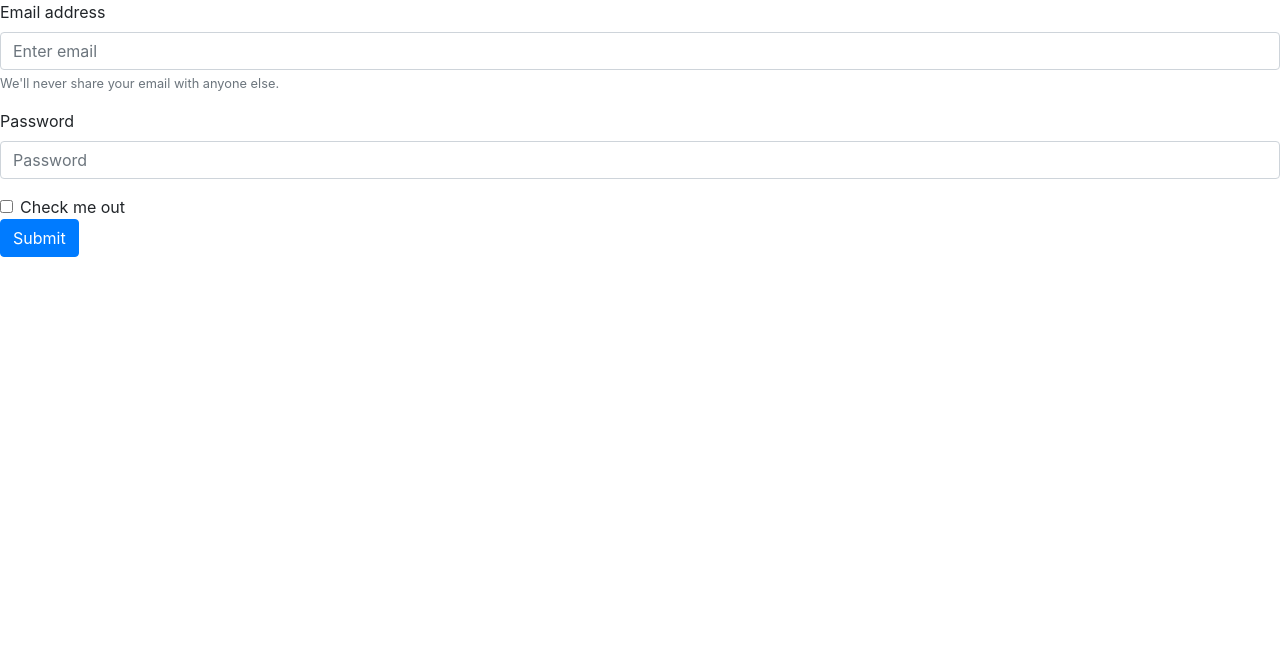
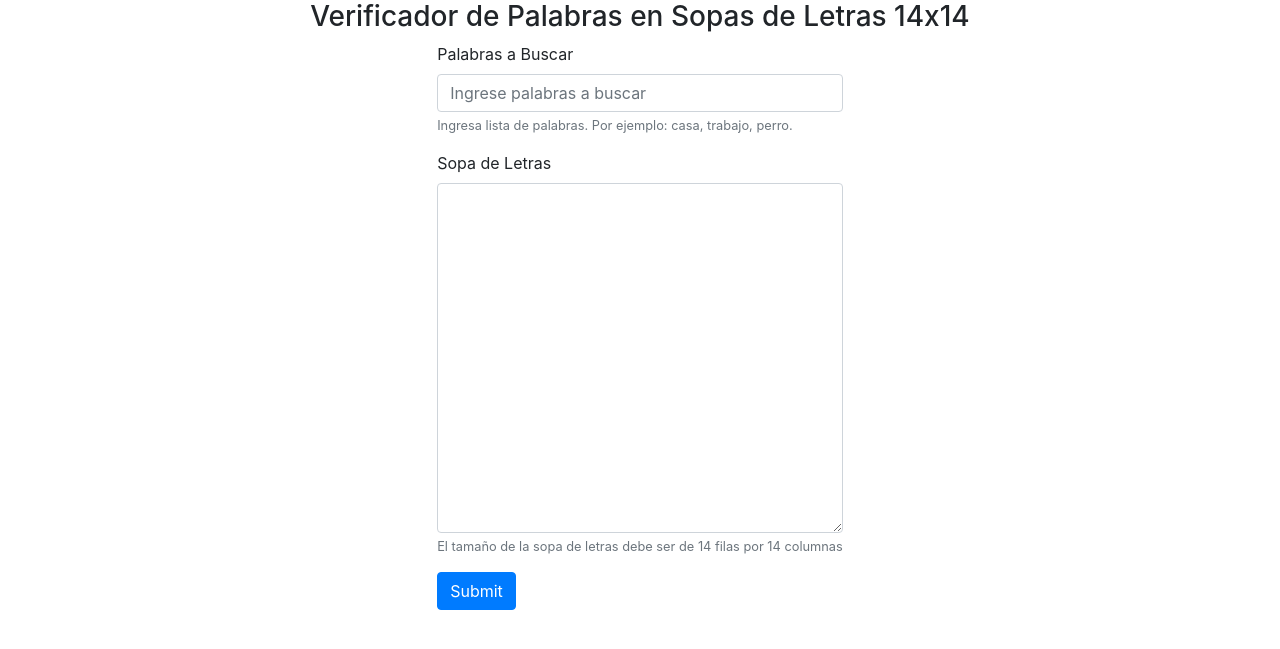
Before and after one commit to devjprivera/sopa-de-letras-cliente, a FastAPI app: page / in a window 1280 px wide. Shown: the top 649 px of the page. Run offline with FastAPI, Linux system fonts and the light colour scheme.

Commit message:
Added form for alphabet soup

```diff
--- a/backend/main.py
+++ b/backend/main.py
@@ -1,6 +1,7 @@
-from fastapi import FastAPI, Request
+from fastapi import FastAPI, Request, Form
 from fastapi.responses import HTMLResponse
 from fastapi.templating import Jinja2Templates
+from fastapi.staticfiles import StaticFiles
 from pydantic import BaseModel
 from typing import Optional
 from os import path
@@ -10,25 +11,26 @@ from soup import soupSolver
 app = FastAPI()
 
 BASE_DIR = path.dirname(path.dirname(path.abspath(__file__)))
+
 TEMPLATES_DIR = path.join(BASE_DIR, "frontend", "templates")
-
 templates = Jinja2Templates(directory=TEMPLATES_DIR)
 
-# Model for alphabet soup
-class Soup(BaseModel):
-    soup: str
-    words: str
-    size: Optional[int] = 14
+STATIC_DIR = path.join(BASE_DIR, "frontend", "static")
+app.mount("/static", StaticFiles(directory=STATIC_DIR), name="static")
 
 # Shows Main Page
 @app.get("/", response_class=HTMLResponse)
 def main(request: Request):
-    # return {"Hello": "World"}
+
     return templates.TemplateResponse("index.html", {"request": request})
 
-@app.post("/solver")
-def solver(soup: Soup):
+@app.post("/")
+def solver(request: Request, words: str = Form(...), soup: str = Form(...)):
 
-    wordsFound = soupSolver(soup.soup, soup.words, soup.size)
+    # wordsFound = soupSolver(soup.soup, soup.words, soup.size)
+    # wordsFound = {
+    #     "words": soup.words,
+    #     "soup": soup.soup,
+    # }
 
-    return wordsFound
+    return {"words": words, "soup": soup}
--- a/frontend/templates/index.html
+++ b/frontend/templates/index.html
@@ -1,27 +1,28 @@
 <!DOCTYPE html>
-<html>
+<html lang="en">
     <head>
-        <title>Alphabet Soup Solver</title>
+        <meta charset="UTF-8">
+        <title>Verificador de Sopa de Letras</title>
         <link rel="stylesheet" href="https://cdn.jsdelivr.net/npm/bootstrap@4.0.0/dist/css/bootstrap.min.css" integrity="sha384-Gn5384xqQ1aoWXA+058RXPxPg6fy4IWvTNh0E263XmFcJlSAwiGgFAW/dAiS6JXm" crossorigin="anonymous">
-        <!-- <script src="script.js"></script> -->
+        <!-- <script src="{{ url_for('static', path='/js/script.js') }}"></script> -->
     </head>
     <body>
-        <div>
-            <form>
+        <div class="d-flex justify-content-center">
+            <h3> Verificador de Palabras en Sopas de Letras 14x14 </h3>
+        </div>
+        <div class="d-flex justify-content-center">
+            <form action="/" method="post">
                 <div class="form-group">
-                    <label for="exampleInputEmail1">Email address</label>
-                    <input type="email" class="form-control" id="exampleInputEmail1" aria-describedby="emailHelp" placeholder="Enter email">
-                    <small id="emailHelp" class="form-text text-muted">We'll never share your email with anyone else.</small>
+                    <label for="words">Palabras a Buscar</label>
+                    <input type="text" class="form-control" id="words" name="words" placeholder="Ingrese palabras a buscar">
+                    <small id="wordHelp" class="form-text text-muted">Ingresa lista de palabras. Por ejemplo: casa, trabajo, perro. </small>
                 </div>
                 <div class="form-group">
-                    <label for="exampleInputPassword1">Password</label>
-                    <input type="password" class="form-control" id="exampleInputPassword1" placeholder="Password">
+                    <label for="soup">Sopa de Letras</label>
+                    <textarea id="soup" name="soup" class="form-control" aria-describedby="soupHelp" rows="14" cols="14"></textarea>
+                    <small id="soupHelp" class="form-text text-muted">El tamaño de la sopa de letras debe ser de 14 filas por 14 columnas </small>
                 </div>
-                <div class="form-check">
-                    <input type="checkbox" class="form-check-input" id="exampleCheck1">
-                    <label class="form-check-label" for="exampleCheck1">Check me out</label>
-                </div>
-                <button type="submit" class="btn btn-primary">Submit</button>
+                <button id="search" type="submit" class="btn btn-primary" onclick="search">Submit</button>
             </form>
         </div>
     </body>
--- a/requirements.txt
+++ b/requirements.txt
@@ -1,3 +1,4 @@
 fastapi
 uvicorn
 jinja2
+python-multipart
```
